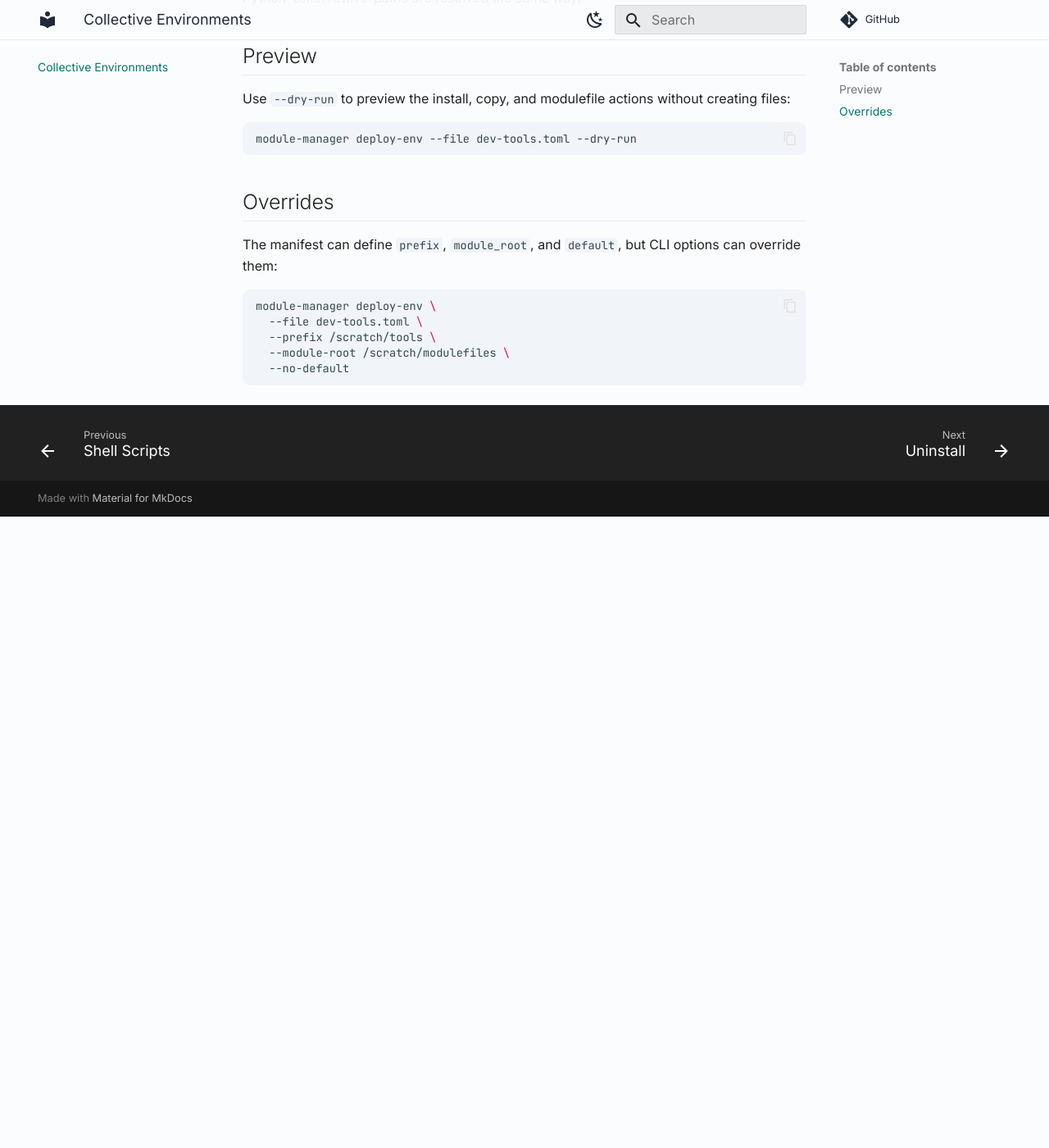
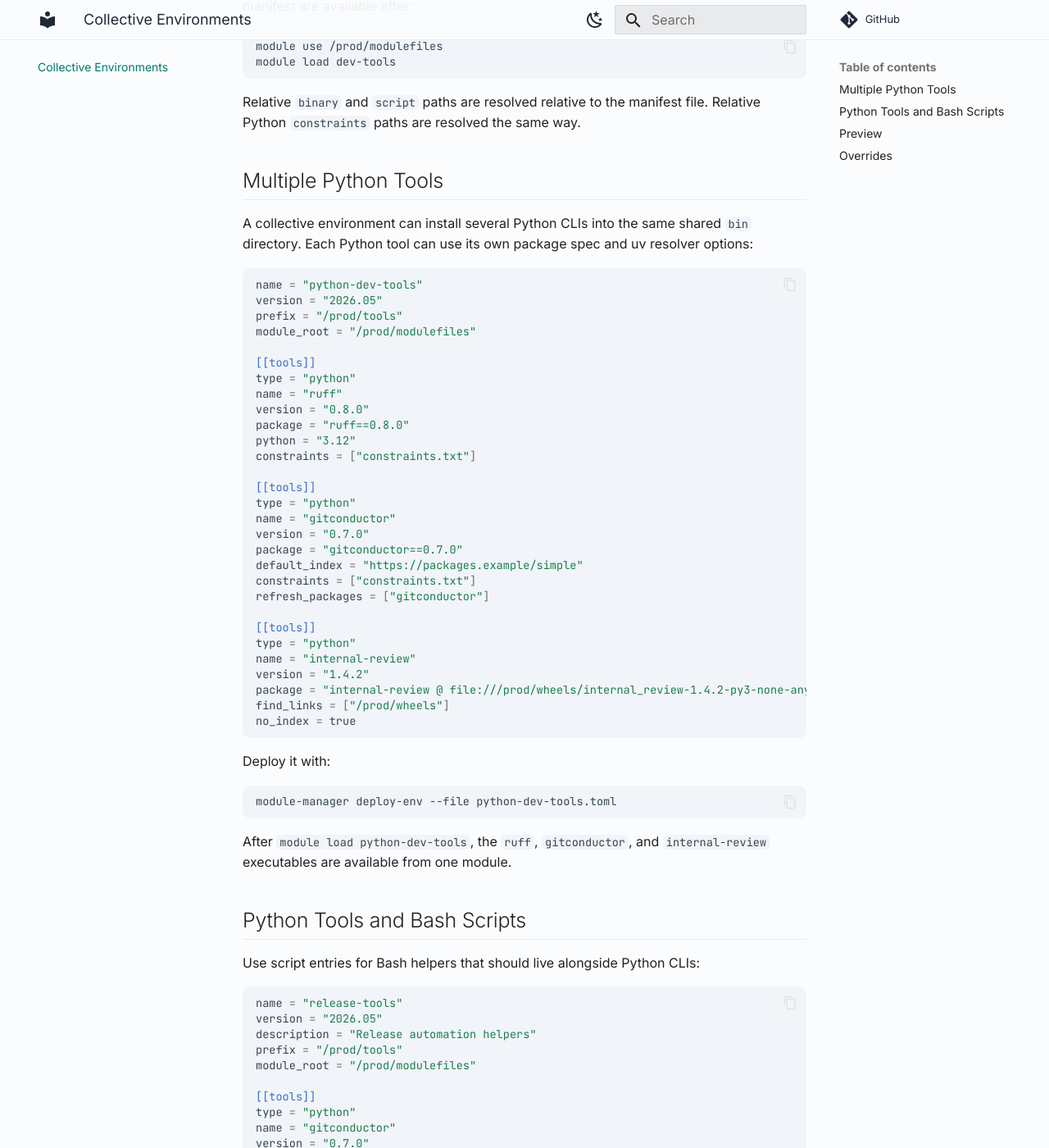
Before and after one commit to ejb90/module-manager, an MkDocs documentation site: the page built from docs/collective-environments.md, in a window 1280 px wide and 1400 px high, scrolled down 1348 px. Shown: the whole window at 82% size. Built offline with MkDocs 1.6.1 and Material for MkDocs 9.7.7, drawn with Linux system fonts in a browser that asks for light colours; comment, search, counter and statistics services are not loaded; before the commit the page ends 1978 px from its top, so only the background shows below that; some of the changed text lies outside the part shown.

Commit message:
Expose additional uv install options (#16)
* Expose additional uv install options

* Bump version to 0.8.0

````diff
--- a/docs/collective-environments.md
+++ b/docs/collective-environments.md
@@ -21,8 +21,16 @@
 package = "ruff==0.8.0"
 python = "3.12"
 indexes = ["https://packages.example/simple"]
+default_index = "https://packages.example/simple"
 find_links = ["/prod/wheels"]
+no_index = false
+index_strategy = "first-index"
 constraints = ["/prod/constraints/runtime.txt"]
+no_cache = false
+refresh = false
+refresh_packages = ["ruff"]
+force = false
+reinstall = false
 uv_config_file = "/prod/config/uv.toml"
 
 [[tools]]
@@ -62,6 +70,99 @@
 Relative `binary` and `script` paths are resolved relative to the manifest file.
 Relative Python `constraints` paths are resolved the same way.
 
+## Multiple Python Tools
+
+A collective environment can install several Python CLIs into the same shared
+`bin` directory. Each Python tool can use its own package spec and uv resolver
+options:
+
+```toml
+name = "python-dev-tools"
+version = "2026.05"
+prefix = "/prod/tools"
+module_root = "/prod/modulefiles"
+
+[[tools]]
+type = "python"
+name = "ruff"
+version = "0.8.0"
+package = "ruff==0.8.0"
+python = "3.12"
+constraints = ["constraints.txt"]
+
+[[tools]]
+type = "python"
+name = "gitconductor"
+version = "0.7.0"
+package = "gitconductor==0.7.0"
+default_index = "https://packages.example/simple"
+constraints = ["constraints.txt"]
+refresh_packages = ["gitconductor"]
+
+[[tools]]
+type = "python"
+name = "internal-review"
+version = "1.4.2"
+package = "internal-review @ file:///prod/wheels/internal_review-1.4.2-py3-none-any.whl"
+find_links = ["/prod/wheels"]
+no_index = true
+```
+
+Deploy it with:
+
+```sh
+module-manager deploy-env --file python-dev-tools.toml
+```
+
+After `module load python-dev-tools`, the `ruff`, `gitconductor`, and
+`internal-review` executables are available from one module.
+
+## Python Tools and Bash Scripts
+
+Use script entries for Bash helpers that should live alongside Python CLIs:
+
+```toml
+name = "release-tools"
+version = "2026.05"
+description = "Release automation helpers"
+prefix = "/prod/tools"
+module_root = "/prod/modulefiles"
+
+[[tools]]
+type = "python"
+name = "gitconductor"
+version = "0.7.0"
+package = "gitconductor==0.7.0"
+constraints = ["constraints.txt"]
+
+[[tools]]
+type = "python"
+name = "changelog-builder"
+version = "2.1.0"
+package = "changelog-builder @ git+https://github.com/org/changelog-builder.git@v2.1.0"
+
+[[tools]]
+type = "script"
+name = "release-check"
+version = "1.0.0"
+script = "./scripts/release-check.sh"
+
+[[tools]]
+type = "script"
+name = "publish-docs"
+version = "1.0.0"
+script = "./scripts/publish-docs.sh"
+```
+
+Deploy it with:
+
+```sh
+module-manager deploy-env --file release-tools.toml
+```
+
+The script files are copied into the shared environment `bin` directory and
+marked executable, so they appear on `PATH` next to the Python entry points.
+
 ## Preview
 
 Use `--dry-run` to preview the install, copy, and modulefile actions without
--- a/module_manager/__init__.py
+++ b/module_manager/__init__.py
@@ -1,3 +1,3 @@
 """Deployment helpers for HPC environment module files."""
 
-__version__ = "0.7.0"
+__version__ = "0.8.0"
--- a/pyproject.toml
+++ b/pyproject.toml
@@ -1,6 +1,6 @@
 [project]
 name = "env-module-manager"
-version = "0.7.0"
+version = "0.8.0"
 description = "Deploy Python, Rust, shell, and collective CLI environments behind GNU environment modulefiles"
 readme = "README.md"
 requires-python = ">=3.11"
````
Also changed, not shown: README.md (+11 -0 lines), docs/python-tools.md (+70 -3 lines), docs/reference.md (+9 -0 lines), 5 other files.
